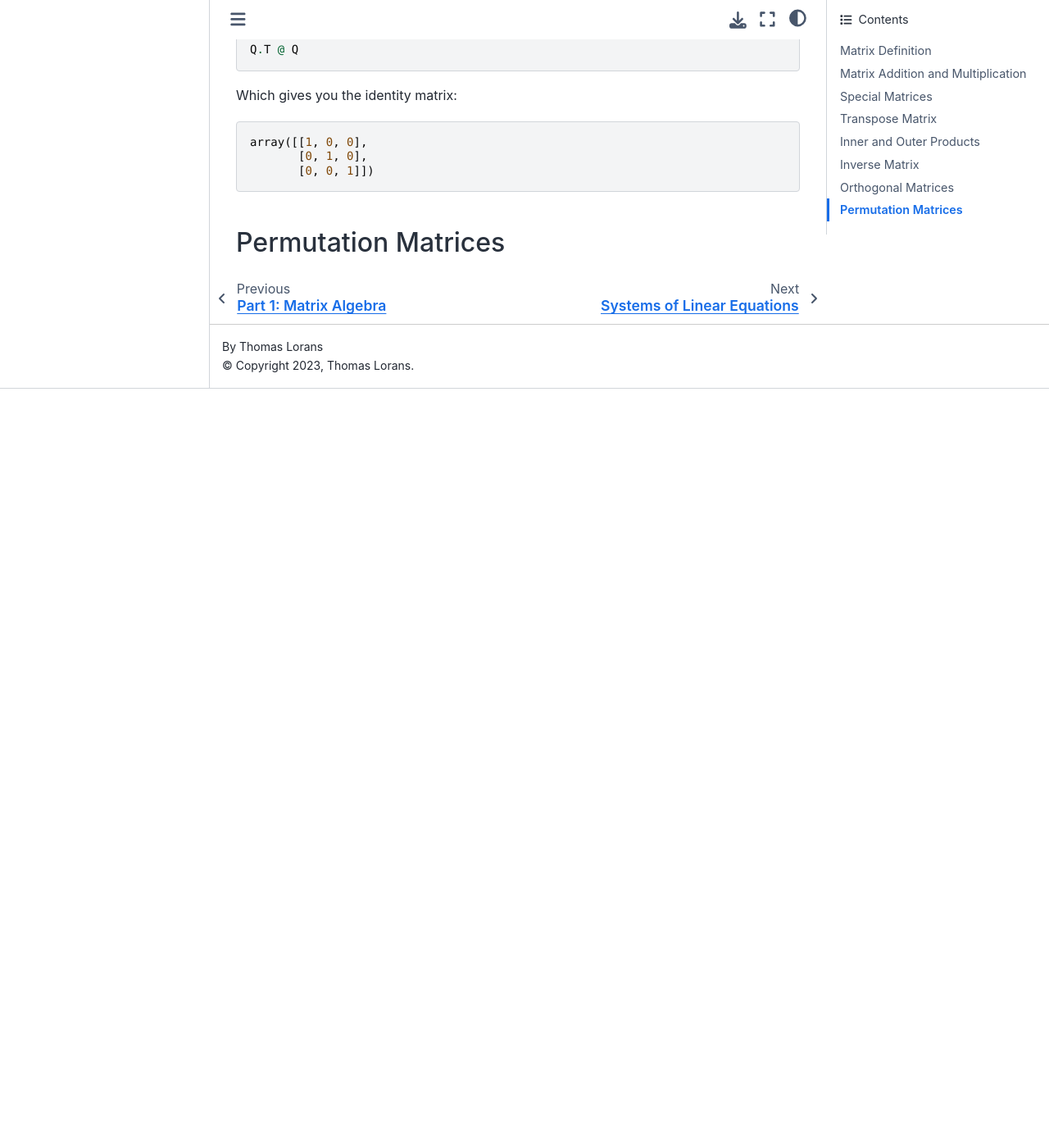
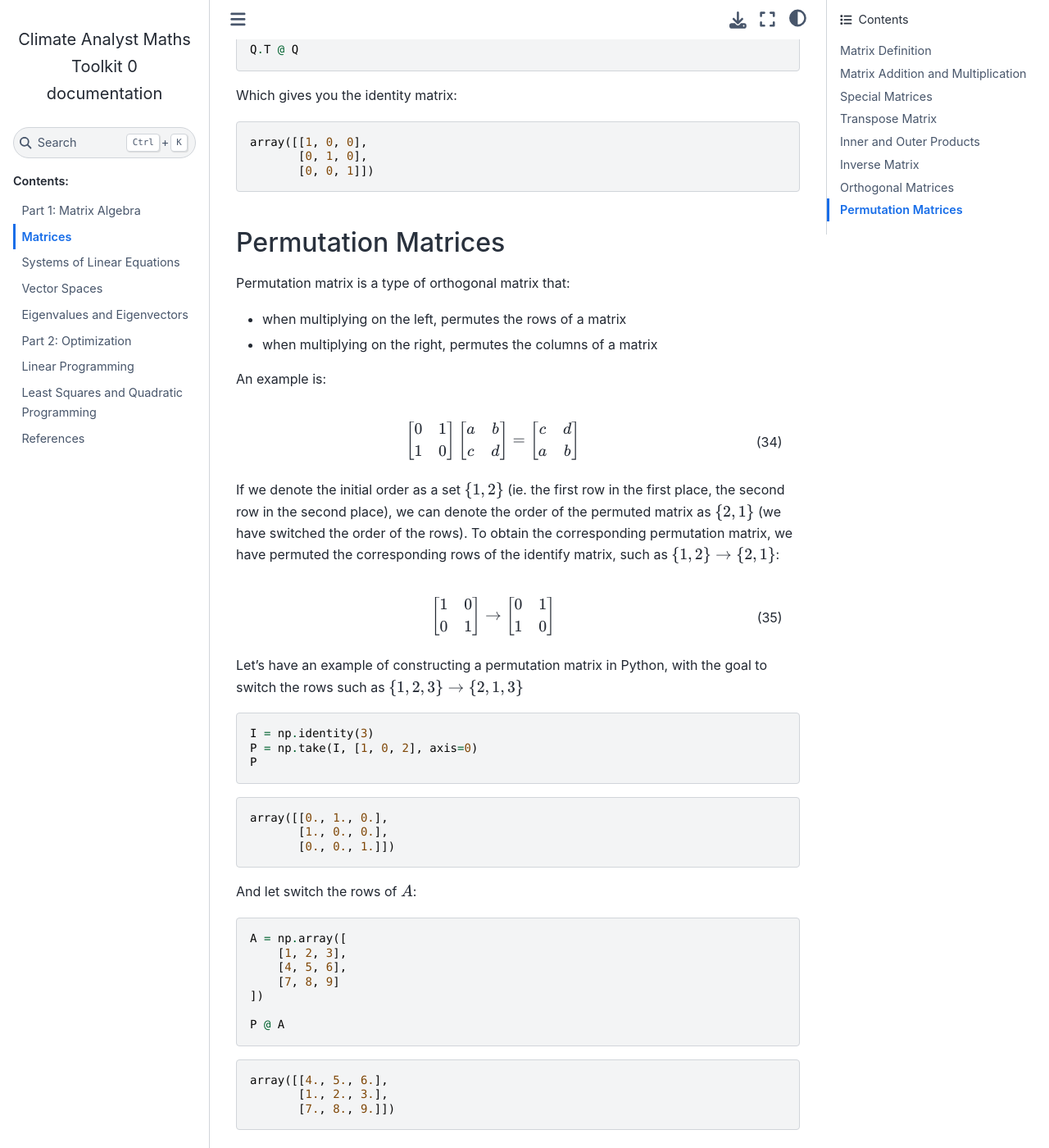
Before and after one commit to tlorans/ClimateAnalystMathsToolkit, a Sphinx documentation site: the page built from docs/source/matrices.md, in a window 1280 px wide and 1400 px high, scrolled down 12323 px. Shown: the whole window at 82% size. Built offline with Sphinx 7.4.7 and the Sphinx Book theme 1.1.4, drawn with Linux system fonts in a browser that asks for light colours; before the commit the page ends 12797 px from its top, so only the background shows below that.

Commit message:
matrices ok

````diff
--- a/docs/source/matrices.md
+++ b/docs/source/matrices.md
@@ -653,3 +653,66 @@
 ```
 
 ### Permutation Matrices
+
+Permutation matrix is a type of orthogonal matrix that:
+- when multiplying on the left, permutes the rows of a matrix
+- when multiplying on the right, permutes the columns of a matrix
+
+An example is:
+
+\begin{equation}
+\begin{bmatrix}
+0 & 1 \\
+1 & 0
+\end{bmatrix}
+\begin{bmatrix}
+a & b \\
+c & d
+\end{bmatrix}
+= \begin{bmatrix}
+c & d \\
+a & b
+\end{bmatrix}
+\end{equation}
+
+If we denote the initial order as a set $\{1,2\}$ (ie. the first row in the first place, the second row in the second place), we can denote the order of the permuted matrix as $\{2,1\}$ (we have switched the order of the rows). To obtain the corresponding permutation matrix, we have permuted the corresponding rows of the identify matrix, such as $\{1,2\} \rightarrow \{2,1\}$:
+
+\begin{equation}
+\begin{bmatrix}
+1 & 0 \\
+0 & 1
+\end{bmatrix}
+\rightarrow
+\begin{bmatrix}
+0 & 1 \\
+1 & 0
+\end{bmatrix}
+\end{equation}
+
+Let's have an example of constructing a permutation matrix in Python, with the goal to switch the rows such as $\{1, 2, 3\} \rightarrow \{2, 1, 3\}$
+
+```Python
+I = np.identity(3)
+P = np.take(I, [1, 0, 2], axis=0)
+P
+```
+```
+array([[0., 1., 0.],
+       [1., 0., 0.],
+       [0., 0., 1.]])
+```
+And let switch the rows of $A$:
+```Python
+A = np.array([
+    [1, 2, 3],
+    [4, 5, 6],
+    [7, 8, 9]
+])
+
+P @ A
+```
+```
+array([[4., 5., 6.],
+       [1., 2., 3.],
+       [7., 8., 9.]])
+```
````
Also changed, not shown: 5 other files.
